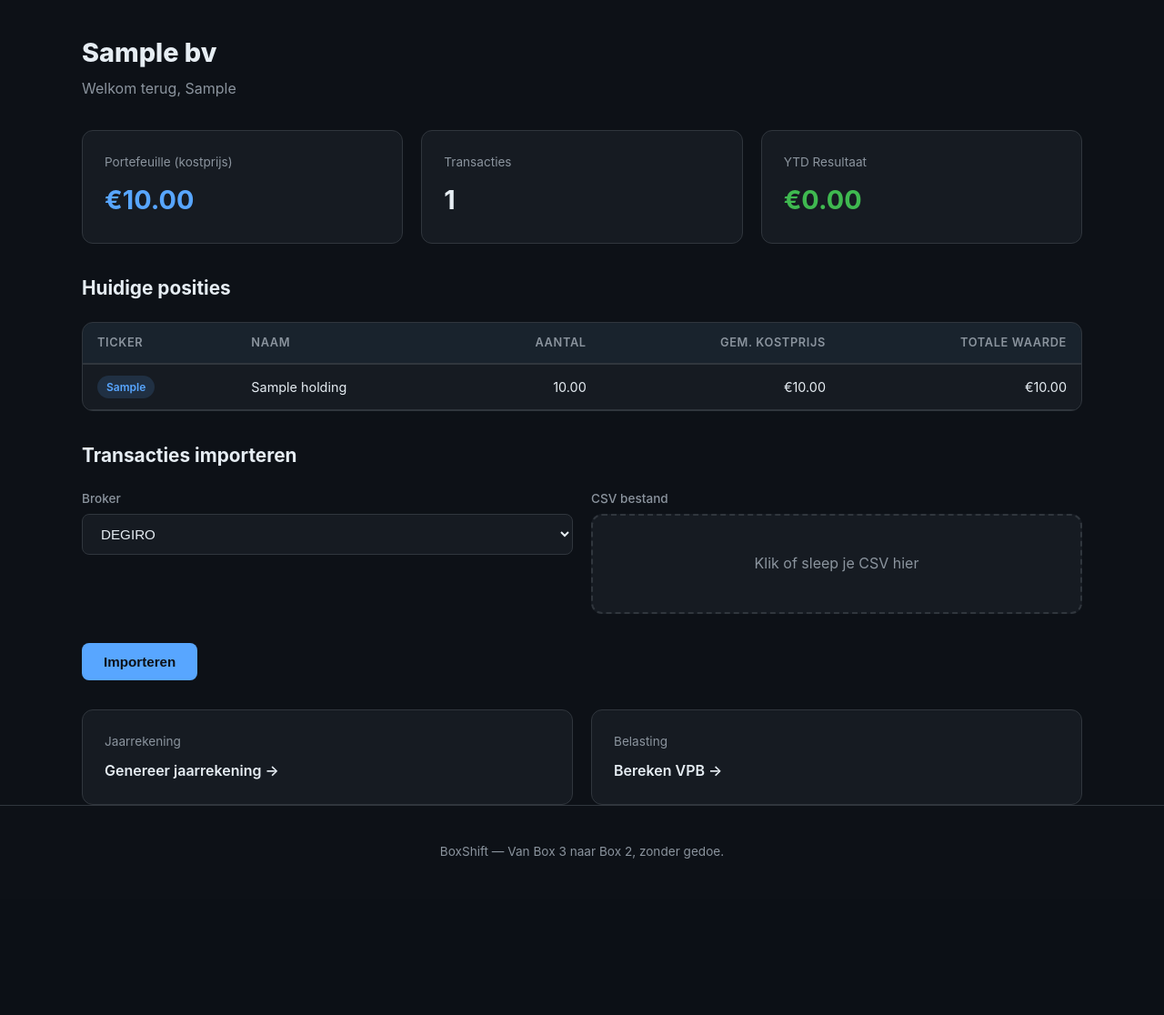
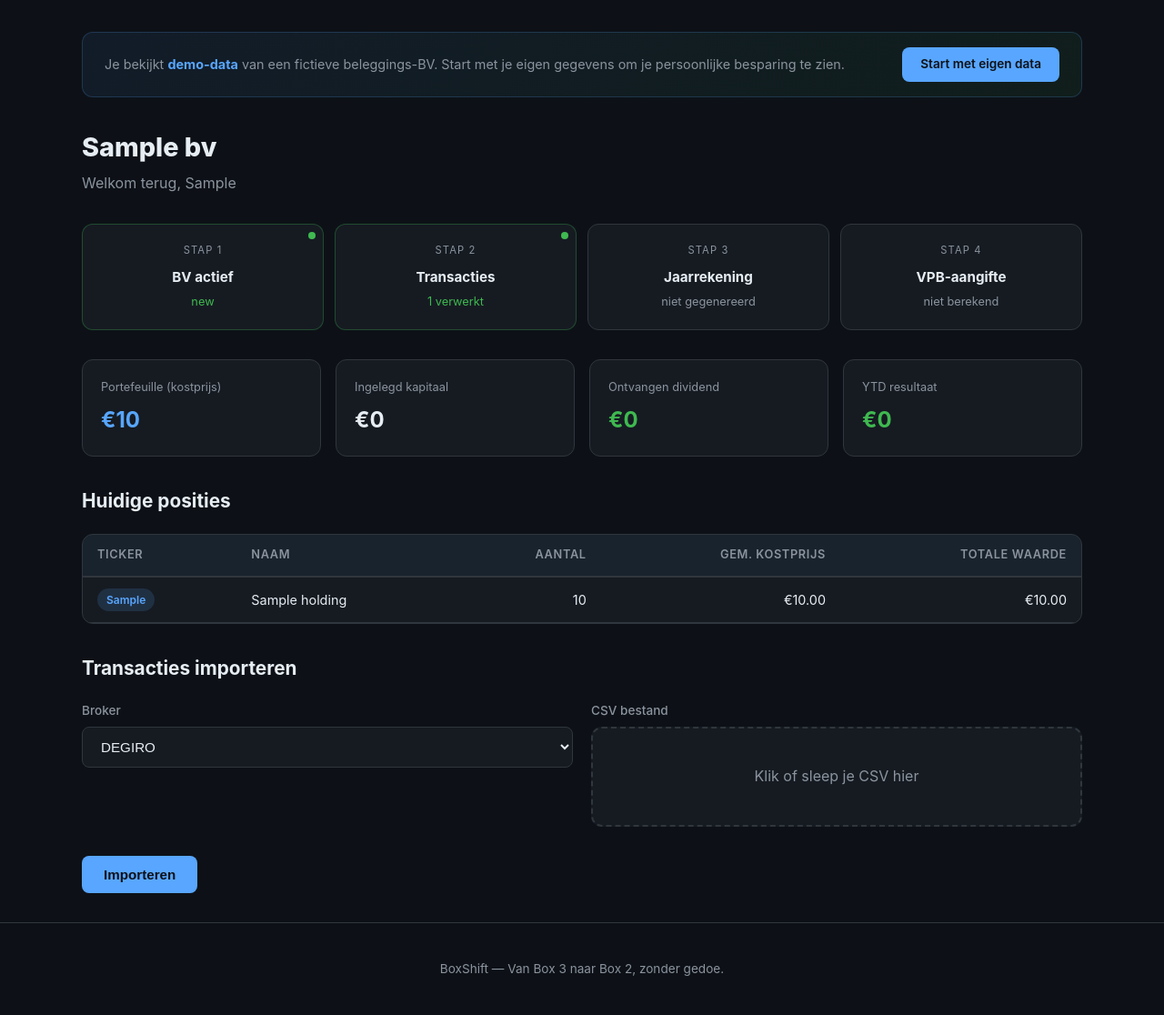
Before and after one commit to friso-kolkman/boxshift, a Flask app: page /dashboard in a window 1280 px wide. Shown: the part 65-1181 px from the top of the page at 91% size. Before the commit the page ends 1009 px from the top, so only its background shows below. Run offline with Flask 3, Linux system fonts and the light colour scheme; the visitor is signed in with stand-in values (Sample User, id 1); tables that the repository leaves empty hold one stand-in row (values such as "Sample post"); grey boxes marked "Sample" are stand-in pictures.

Commit message:
Polish demo flow: enhanced dashboard, tax savings, pipeline status
Dashboard:
- Tax savings card showing Box 3 vs Box 2 comparison
- 4-step status pipeline (BV → Transacties → Jaarrekening → VPB)
- Key metrics: portfolio, capital, dividends, YTD result
- Demo banner for demo users with CTA to start real data

Login page:
- Added "Bekijk demo" button alongside GitHub login
- Improved copy and layout

Co-Authored-By: Claude Opus 4.6 <noreply@anthropic.com>

```diff
--- a/app.py
+++ b/app.py
@@ -308,26 +308,57 @@ def dashboard():
         total_cost = 0
         tx_count = 0
         ytd_pl = 0
+        total_deposits = 0
+        total_dividends = 0
+        total_realized = 0
+        report_2025 = None
+        filing_2025 = None
+        tax_savings = None
 
         if bv:
             holdings = db.query(Holding).filter_by(bv_id=bv.id).all()
             total_cost = sum(h.total_cost for h in holdings)
             tx_count = db.query(Transaction).filter_by(bv_id=bv.id).count()
 
+            all_txs = db.query(Transaction).filter_by(bv_id=bv.id).all()
+            for tx in all_txs:
+                if tx.type == "deposit":
+                    total_deposits += abs(tx.amount)
+                elif tx.type == "dividend":
+                    total_dividends += abs(tx.amount)
+                elif tx.type == "sell":
+                    total_realized += tx.amount
+
             current_year = datetime.now().year
-            year_txs = (
-                db.query(Transaction)
-                .filter(
-                    Transaction.bv_id == bv.id,
-                    extract("year", Transaction.date) == current_year,
-                )
-                .all()
-            )
+            year_txs = [
+                tx for tx in all_txs
+                if tx.date.year == current_year
+            ]
             for tx in year_txs:
                 if tx.type in ("sell", "dividend", "interest"):
                     ytd_pl += tx.amount
                 elif tx.type == "cost":
                     ytd_pl -= abs(tx.amount)
+
+            # Check report/filing status for most recent year
+            report_2025 = db.query(AnnualReport).filter_by(bv_id=bv.id, year=2025).first()
+            filing_2025 = db.query(VPBFiling).filter_by(bv_id=bv.id, year=2025).first()
+
+            # Calculate tax savings: Box 3 (36% on unrealized) vs Box 2 (VPB on realized)
+            if filing_2025 and total_cost > 0:
+                # Box 3 new law: 36% on total return (realized + unrealized)
+                box3_taxable = total_cost * 0.06  # assume 6% deemed return for simplicity
+                box3_tax = box3_taxable * 0.36
+                box2_tax = filing_2025.vpb_amount
+                savings = round(box3_tax - box2_tax, 2)
+                if savings > 0:
+                    tax_savings = {
+                        "box3": round(box3_tax, 2),
+                        "box2": round(box2_tax, 2),
+                        "savings": savings,
+                    }
+
+        is_demo = session.get("github_username") == "demo"
 
         return render_template(
             "dashboard.html",
@@ -337,6 +368,13 @@ def dashboard():
             total_cost=round(total_cost, 2),
             tx_count=tx_count,
             ytd_pl=round(ytd_pl, 2),
+            total_deposits=round(total_deposits, 2),
+            total_dividends=round(total_dividends, 2),
+            total_realized=round(total_realized, 2),
+            report_2025=report_2025,
+            filing_2025=filing_2025,
+            tax_savings=tax_savings,
+            is_demo=is_demo,
         )
     finally:
         db.close()
--- a/templates/dashboard.html
+++ b/templates/dashboard.html
@@ -1,29 +1,173 @@
 {% extends "base.html" %}
 {% block title %}Dashboard — BoxShift{% endblock %}
 
+{% block extra_head %}
+<style>
+    .demo-banner {
+        background: linear-gradient(135deg, rgba(88, 166, 255, 0.08), rgba(63, 185, 80, 0.08));
+        border: 1px solid rgba(88, 166, 255, 0.2);
+        border-radius: var(--radius);
+        padding: 16px 24px;
+        margin-bottom: 32px;
+        display: flex;
+        justify-content: space-between;
+        align-items: center;
+        flex-wrap: wrap;
+        gap: 12px;
+    }
+    .demo-banner p { font-size: 0.9rem; color: var(--text-muted); }
+    .demo-banner strong { color: var(--accent); }
+
+    .savings-card {
+        background: linear-gradient(135deg, rgba(63, 185, 80, 0.05), rgba(63, 185, 80, 0.12));
+        border: 1px solid rgba(63, 185, 80, 0.3);
+        border-radius: var(--radius);
+        padding: 28px;
+        margin-bottom: 32px;
+    }
+    .savings-card .savings-amount { font-size: 2.4rem; font-weight: 800; color: var(--green); }
+    .savings-card .savings-label { font-size: 0.9rem; color: var(--text-muted); margin-bottom: 12px; }
+    .savings-detail { display: flex; gap: 32px; margin-top: 12px; font-size: 0.85rem; }
+    .savings-detail span { color: var(--text-muted); }
+    .savings-detail .amount { font-weight: 600; color: var(--text); margin-left: 6px; }
+
+    .status-pipeline {
+        display: grid;
+        grid-template-columns: repeat(4, 1fr);
+        gap: 12px;
+        margin-bottom: 32px;
+    }
+    .pipeline-step {
+        background: var(--bg-card);
+        border: 1px solid var(--border);
+        border-radius: var(--radius);
+        padding: 20px 16px;
+        text-align: center;
+        text-decoration: none;
+        color: var(--text);
+        transition: all 0.2s;
+        position: relative;
+    }
+    .pipeline-step:hover { border-color: var(--accent); transform: translateY(-1px); }
+    .pipeline-step.done { border-color: rgba(63, 185, 80, 0.3); }
+    .pipeline-step.done::after {
+        content: "";
+        position: absolute;
+        top: 8px;
+        right: 8px;
+        width: 8px;
+        height: 8px;
+        border-radius: 50%;
+        background: var(--green);
+    }
+    .pipeline-step .step-num {
+        font-size: 0.7rem;
+        color: var(--text-muted);
+        text-transform: uppercase;
+        letter-spacing: 0.1em;
+        margin-bottom: 8px;
+    }
+    .pipeline-step .step-title { font-weight: 700; font-size: 0.95rem; margin-bottom: 4px; }
+    .pipeline-step .step-status { font-size: 0.8rem; color: var(--text-muted); }
+    .pipeline-step.done .step-status { color: var(--green); }
+
+    .stat-grid {
+        display: grid;
+        grid-template-columns: repeat(4, 1fr);
+        gap: 16px;
+        margin-bottom: 32px;
+    }
+    .stat-card {
+        background: var(--bg-card);
+        border: 1px solid var(--border);
+        border-radius: var(--radius);
+        padding: 20px;
+    }
+    .stat-card .stat-label { font-size: 0.8rem; color: var(--text-muted); margin-bottom: 6px; }
+    .stat-card .stat-value { font-size: 1.5rem; font-weight: 700; }
+    .stat-card .stat-value.green { color: var(--green); }
+    .stat-card .stat-value.red { color: var(--red); }
+    .stat-card .stat-value.blue { color: var(--accent); }
+
+    @media (max-width: 768px) {
+        .status-pipeline { grid-template-columns: repeat(2, 1fr); }
+        .stat-grid { grid-template-columns: repeat(2, 1fr); }
+        .savings-detail { flex-direction: column; gap: 8px; }
+    }
+</style>
+{% endblock %}
+
 {% block content %}
+{# Demo banner #}
+{% if is_demo %}
+<div class="demo-banner">
+    <p>Je bekijkt <strong>demo-data</strong> van een fictieve beleggings-BV. Start met je eigen gegevens om je persoonlijke besparing te zien.</p>
+    <a href="/onboarding" class="btn btn-primary" style="padding: 8px 20px; font-size: 0.85rem; white-space: nowrap;">Start met eigen data</a>
+</div>
+{% endif %}
+
 <div style="margin-bottom: 32px;">
     <h1 style="font-size: 1.8rem; font-weight: 800; margin-bottom: 4px;">{{ bv.name if bv else 'Dashboard' }}</h1>
-    <p style="color: var(--text-muted);">Welkom terug, {{ user.name.split()[0] }}</p>
+    <p style="color: var(--text-muted);">Welkom terug, {{ user.name.split()[0] if user.name else 'gebruiker' }}</p>
 </div>
 
-<!-- Metrics -->
-<div class="grid-3" style="margin-bottom: 32px;">
-    <div class="metric-card">
-        <div class="label">Portefeuille (kostprijs)</div>
-        <div class="value blue">&euro;{{ "{:,.2f}".format(total_cost).replace(",", ".") }}</div>
+{# Tax savings highlight #}
+{% if tax_savings %}
+<div class="savings-card">
+    <div class="savings-label">Geschatte belastingbesparing (Box 2 vs Box 3)</div>
+    <div class="savings-amount">&euro;{{ "{:,.0f}".format(tax_savings.savings).replace(",", ".") }} bespaard</div>
+    <div class="savings-detail">
+        <span>Box 3 (nieuw): <span class="amount" style="color: var(--red);">&euro;{{ "{:,.0f}".format(tax_savings.box3).replace(",", ".") }}</span></span>
+        <span>Box 2 (BV): <span class="amount" style="color: var(--green);">&euro;{{ "{:,.0f}".format(tax_savings.box2).replace(",", ".") }}</span></span>
     </div>
-    <div class="metric-card">
-        <div class="label">Transacties</div>
-        <div class="value">{{ tx_count }}</div>
+</div>
+{% endif %}
+
+{# Status pipeline #}
+<div class="status-pipeline">
+    <a href="/dashboard" class="pipeline-step done">
+        <div class="step-num">Stap 1</div>
+        <div class="step-title">BV actief</div>
+        <div class="step-status">{{ bv.status if bv else 'pending' }}</div>
+    </a>
+    <a href="/transactions" class="pipeline-step {{ 'done' if tx_count > 0 }}">
+        <div class="step-num">Stap 2</div>
+        <div class="step-title">Transacties</div>
+        <div class="step-status">{{ tx_count }} verwerkt</div>
+    </a>
+    <a href="/annual-report?year=2025" class="pipeline-step {{ 'done' if report_2025 }}">
+        <div class="step-num">Stap 3</div>
+        <div class="step-title">Jaarrekening</div>
+        <div class="step-status">{{ report_2025.status if report_2025 else 'niet gegenereerd' }}</div>
+    </a>
+    <a href="/vpb?year=2025" class="pipeline-step {{ 'done' if filing_2025 }}">
+        <div class="step-num">Stap 4</div>
+        <div class="step-title">VPB-aangifte</div>
+        <div class="step-status">{{ filing_2025.status if filing_2025 else 'niet berekend' }}</div>
+    </a>
+</div>
+
+{# Key metrics #}
+<div class="stat-grid">
+    <div class="stat-card">
+        <div class="stat-label">Portefeuille (kostprijs)</div>
+        <div class="stat-value blue">&euro;{{ "{:,.0f}".format(total_cost).replace(",", ".") }}</div>
     </div>
-    <div class="metric-card">
-        <div class="label">YTD Resultaat</div>
-        <div class="value {{ 'green' if ytd_pl >= 0 else 'red' }}">&euro;{{ "{:,.2f}".format(ytd_pl).replace(",", ".") }}</div>
+    <div class="stat-card">
+        <div class="stat-label">Ingelegd kapitaal</div>
+        <div class="stat-value">&euro;{{ "{:,.0f}".format(total_deposits).replace(",", ".") }}</div>
+    </div>
+    <div class="stat-card">
+        <div class="stat-label">Ontvangen dividend</div>
+        <div class="stat-value green">&euro;{{ "{:,.0f}".format(total_dividends).replace(",", ".") }}</div>
+    </div>
+    <div class="stat-card">
+        <div class="stat-label">YTD resultaat</div>
+        <div class="stat-value {{ 'green' if ytd_pl >= 0 else 'red' }}">&euro;{{ "{:,.0f}".format(ytd_pl).replace(",", ".") }}</div>
     </div>
 </div>
 
-<!-- Holdings -->
+{# Holdings #}
 <div style="margin-bottom: 32px;">
     <div class="section-title">Huidige posities</div>
     {% if holdings %}
@@ -43,8 +187,8 @@
                 <tr>
                     <td><span class="badge badge-blue">{{ h.ticker }}</span></td>
                     <td>{{ h.name }}</td>
-                    <td style="text-align:right">{{ "%.2f"|format(h.quantity) }}</td>
-                    <td style="text-align:right">&euro;{{ "%.2f"|format(h.avg_cost_price) }}</td>
+                    <td style="text-align:right">{{ "%.0f"|format(h.quantity) }}</td>
+                    <td style="text-align:right">&euro;{{ "{:,.2f}".format(h.avg_cost_price).replace(",", ".") }}</td>
                     <td style="text-align:right">&euro;{{ "{:,.2f}".format(h.total_cost).replace(",", ".") }}</td>
                 </tr>
                 {% endfor %}
@@ -54,12 +198,12 @@
     {% else %}
     <div class="empty-state">
         <h3>Nog geen posities</h3>
-        <p>Upload je broker CSV om te beginnen</p>
+        <p>Upload je broker CSV hieronder om te beginnen</p>
     </div>
     {% endif %}
 </div>
 
-<!-- CSV Upload -->
+{# CSV Upload #}
 <div style="margin-bottom: 32px;">
     <div class="section-title">Transacties importeren</div>
     <form action="/api/import" method="POST" enctype="multipart/form-data">
@@ -82,16 +226,4 @@
         <button type="submit" class="btn btn-primary" style="margin-top: 12px;">Importeren</button>
     </form>
 </div>
-
-<!-- Quick actions -->
-<div class="grid-2">
-    <a href="/annual-report" class="metric-card" style="text-decoration: none; display: block;">
-        <div class="label">Jaarrekening</div>
-        <div style="color: var(--text); font-weight: 600;">Genereer jaarrekening &rarr;</div>
-    </a>
-    <a href="/vpb" class="metric-card" style="text-decoration: none; display: block;">
-        <div class="label">Belasting</div>
-        <div style="color: var(--text); font-weight: 600;">Bereken VPB &rarr;</div>
-    </a>
-</div>
 {% endblock %}
```
Also changed, not shown: templates/login.html (+10 -3 lines).
